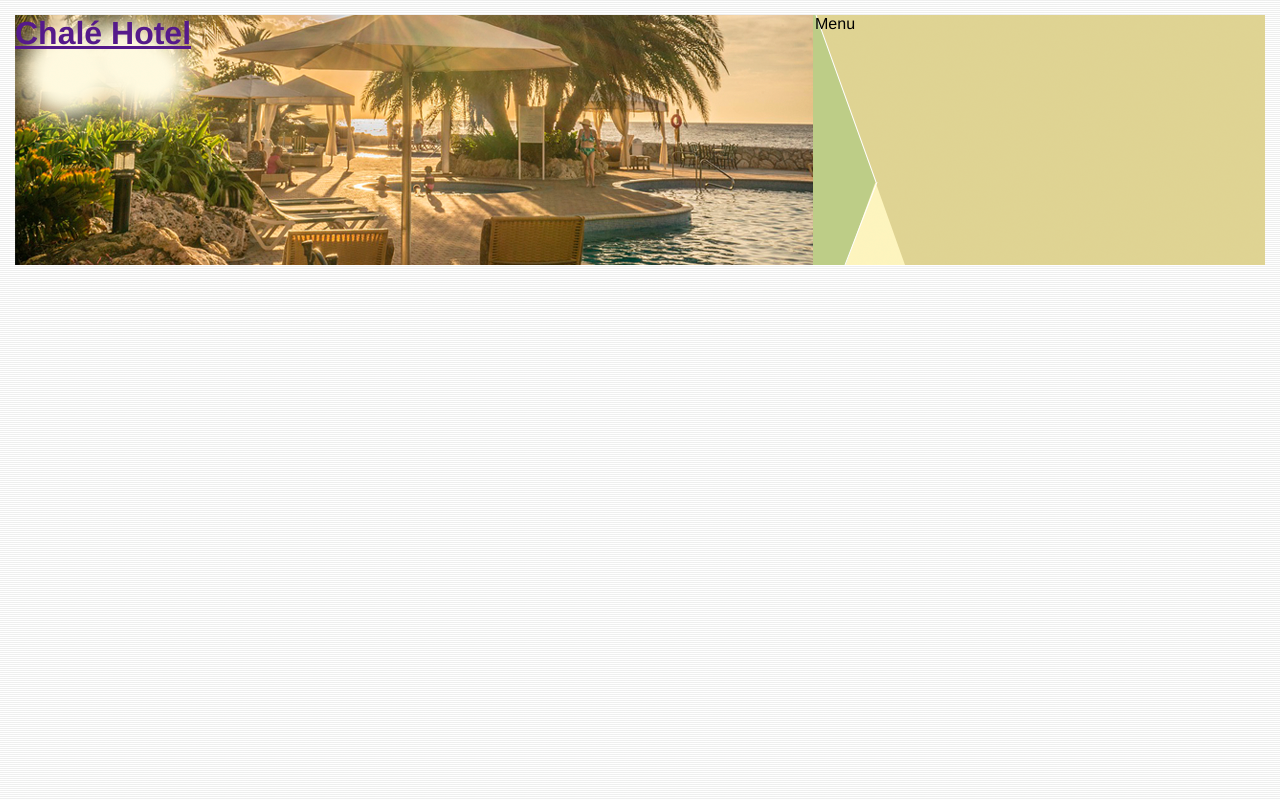
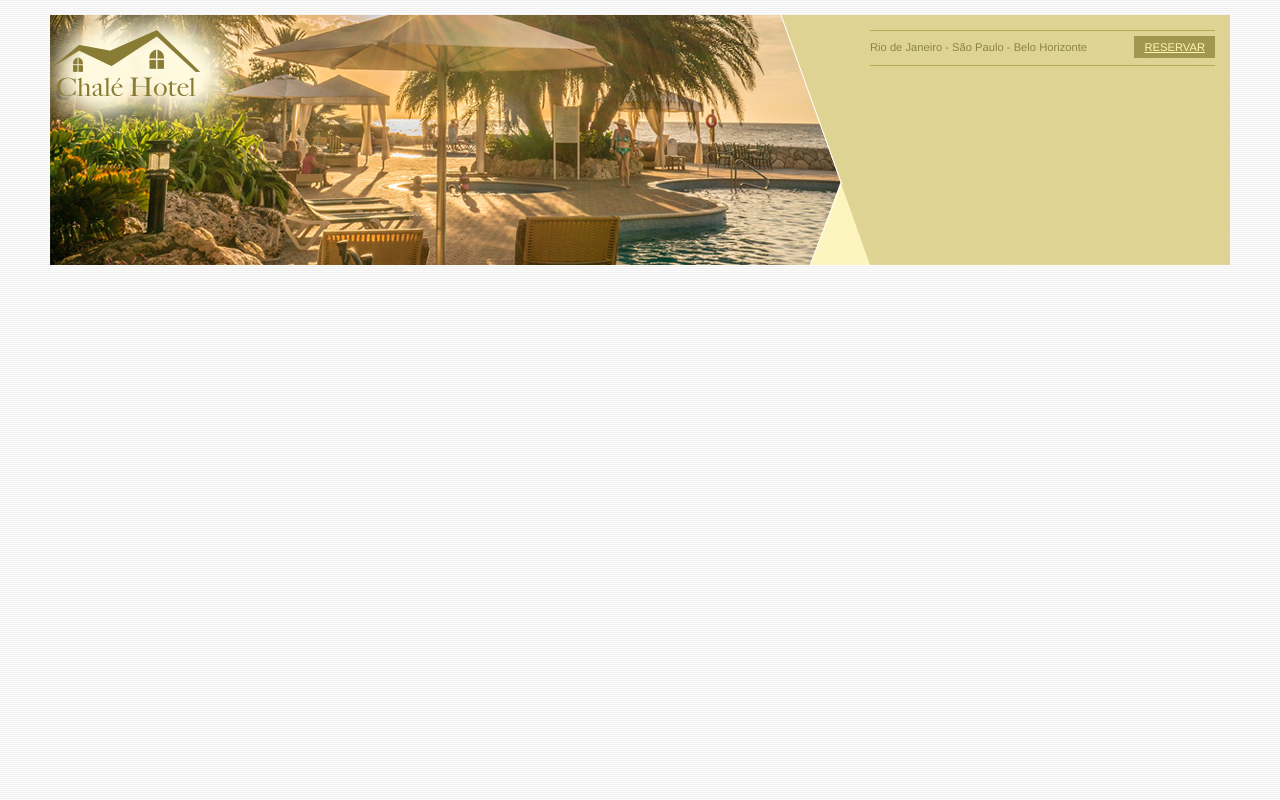
Before and after one commit to thiago92/projeto5, a plain HTML site: page index.html in a window 1280 px wide. Drawn offline with Linux system fonts and the light colour scheme.

Commit message:
ajustando topo

```diff
--- a/css/estilo.css
+++ b/css/estilo.css
@@ -13,6 +13,9 @@ body {
 
 #container {
 	background: #ede9cc;
+	margin: 0 auto;
+	min-width: 740px;
+	max-width: 1180px;
 }
 
 #topo {
@@ -29,6 +32,18 @@ body {
 	height: 250px;
 	top: 0;
 	left: 0;
+	z-index: 1;
+}
+
+.logo a {
+	position: absolute;
+	top: 15px;
+	left: 15px
+	z-index: 3;
+	background: url(../imagens/logo.png) no-repeat;
+	width: 151px;
+	height: 66px;
+	text-indent: -9000px;
 }
 
 #area-menu{
@@ -38,4 +53,37 @@ body {
 	background: url(../imagens/topo-imagem-lateral.png) no-repeat;
 	width: 450px;
 	height: 250px;
+	z-index: 2;
 }
+
+#conteudo-menu {
+	margin-left: 90px;
+	margin-right: 15px;
+	padding-top: 15px;
+}
+
+#menu-locais {
+	border-bottom: 1px solid #b5ab56;
+	border-top:	1px	solid #b5ab56;
+	padding-top: 5px;
+	padding-bottom: 5px;
+	font-size: 0.7em;
+	color: #8b8448;
+}
+
+#menu-locais .locais {
+	float: left;
+	line-height: 2.1em;
+}
+
+a. {
+	text-decoration: none;
+}
+
+a.reserva {
+	text-transform: uppercase;
+	background: #a29750;
+	color: #fff5b0;
+	padding: 5px 10px;
+	float: right;
+}
--- a/index.html
+++ b/index.html
@@ -11,13 +11,21 @@
 				<div id="topo"><!-- Início do topo-->
 
 					<div id="area-logo">
-						<h1>
+						<h1 class="logo">
 							<a href="">Chalé Hotel</a>
 						</h1>
 					</div>
 
 					<div id="area-menu">
-						Menu
+						<div id="conteudo-menu">
+							<div id="menu-locais">
+								<span class="locais">
+									Rio de Janeiro - São Paulo - Belo Horizonte
+								</span>
+								<a class="reserva" href="">Reservar</a>
+								<div style="clear: both;"></div>
+							</div>
+						</div>
 					</div>
 
 				</div><!-- Fim do topo-->
```
